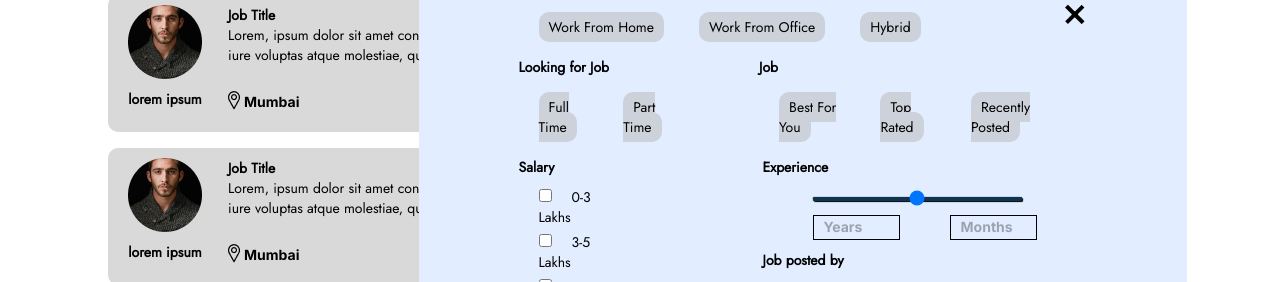
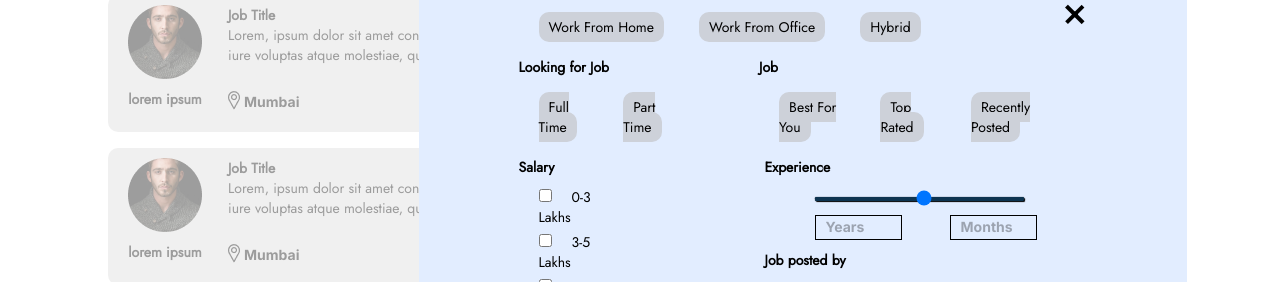
Before and after one commit to Joel-2021/Vorkinsta2.0, a plain HTML site: page results.html in a window 1280 px wide. Both pictures are taken after a click on the button 1155 px from the left and 399 px from the top of the page. Shown: the part 451-733 px from the top of the page. Drawn offline with Linux system fonts and the light colour scheme; a web font is replaced by a local one.

Commit message:
backdrop opacity

```diff
--- a/results.html
+++ b/results.html
@@ -99,6 +99,7 @@
                   >
                 </div>
               </div>
+
               <div class="model-content-middle">
                 <div>
                   <p class="filter-heading">Looking for Job</p>
@@ -215,6 +216,8 @@
                         id="range"
                         name="range"
                         style="width: 209px"
+                        min="1"
+                        max="20"
                       />
                       <div class="btns">
                         <input class="exp" type="number" placeholder="Years" />
@@ -481,23 +484,28 @@
       var btn = document.getElementById("myBtn");
       var span = document.getElementsByClassName("close")[0];
       var cancel = document.getElementsByClassName("btn-cancel")[0];
-      var resultDim = document.getElementsByClassName("job-results")[0];
+      var result = document.querySelector(".job-results");
+      console.log(result)
       btn.onclick = function () {
         modal.style.display = "block";
-        // resultDim.style.backgroundColor = 'rgba(0,0,0,0.4)';
+        result.classList.add('blur')
       };
       span.onclick = function () {
         modal.style.display = "none";
-        // resultDim.style.backgroundColor = '';
+        // document.body.classList.remove('blur')
+        result.classList.remove('blur');
       };
       cancel.onclick = function () {
         modal.style.display = "none";
+       result.classList.remove('blur');
+        // document.body.classList.remove('blur')
         // resultDim.style.backgroundColor = '';
       };
 
       window.onclick = function (event) {
         if (event.target == modal) {
           modal.style.display = "none";
+          result.classList.remove('blur');
           // resultDim.style.backgroundColor = '';
         }
       };
--- a/search.css
+++ b/search.css
@@ -498,7 +498,7 @@ input[type="range"]::-webkit-slider-thumb {
 
 .right-upper > .btns {
   display: flex;
-  gap: 50px;
+  gap: 3rem;
 }
 
 .btns {
@@ -555,3 +555,7 @@ input[type="range"]::-webkit-slider-thumb {
 
   color: #000000;
 }
+
+.blur{
+  filter:opacity(39%)
+}
```
